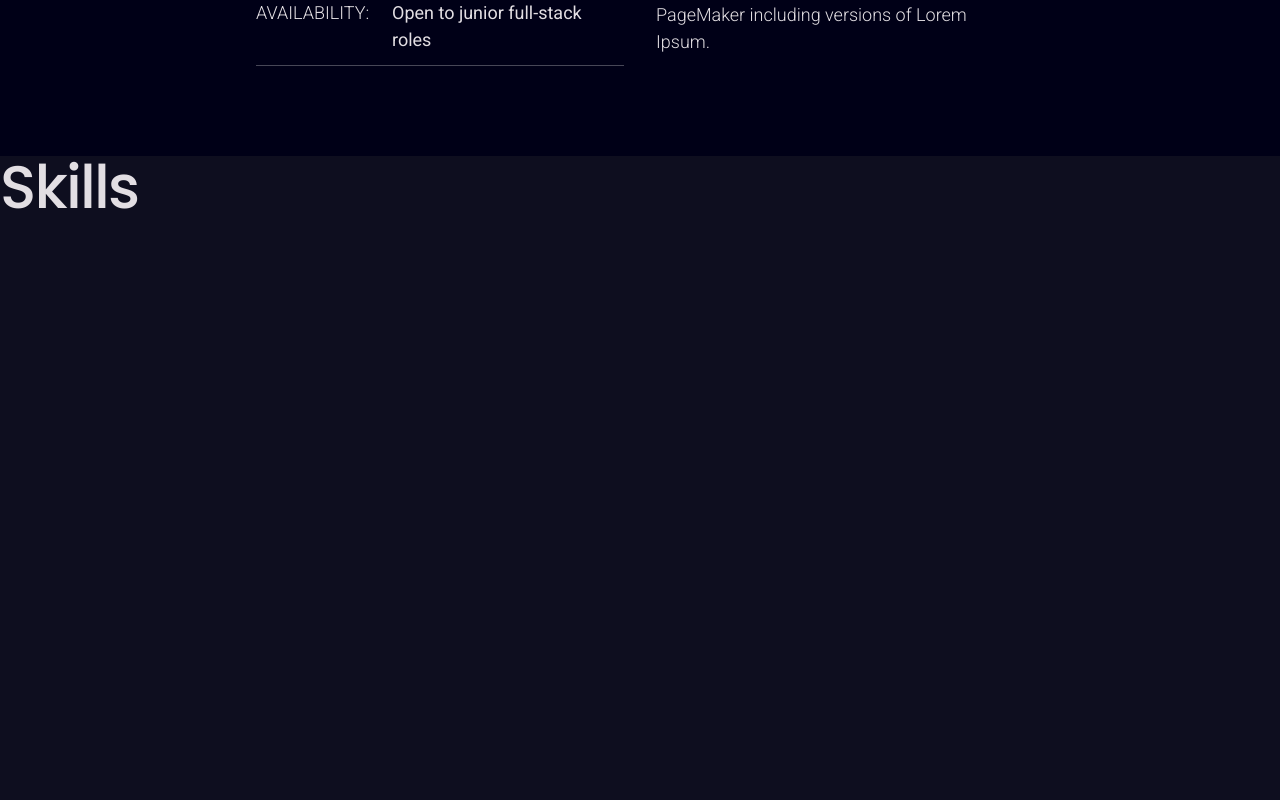
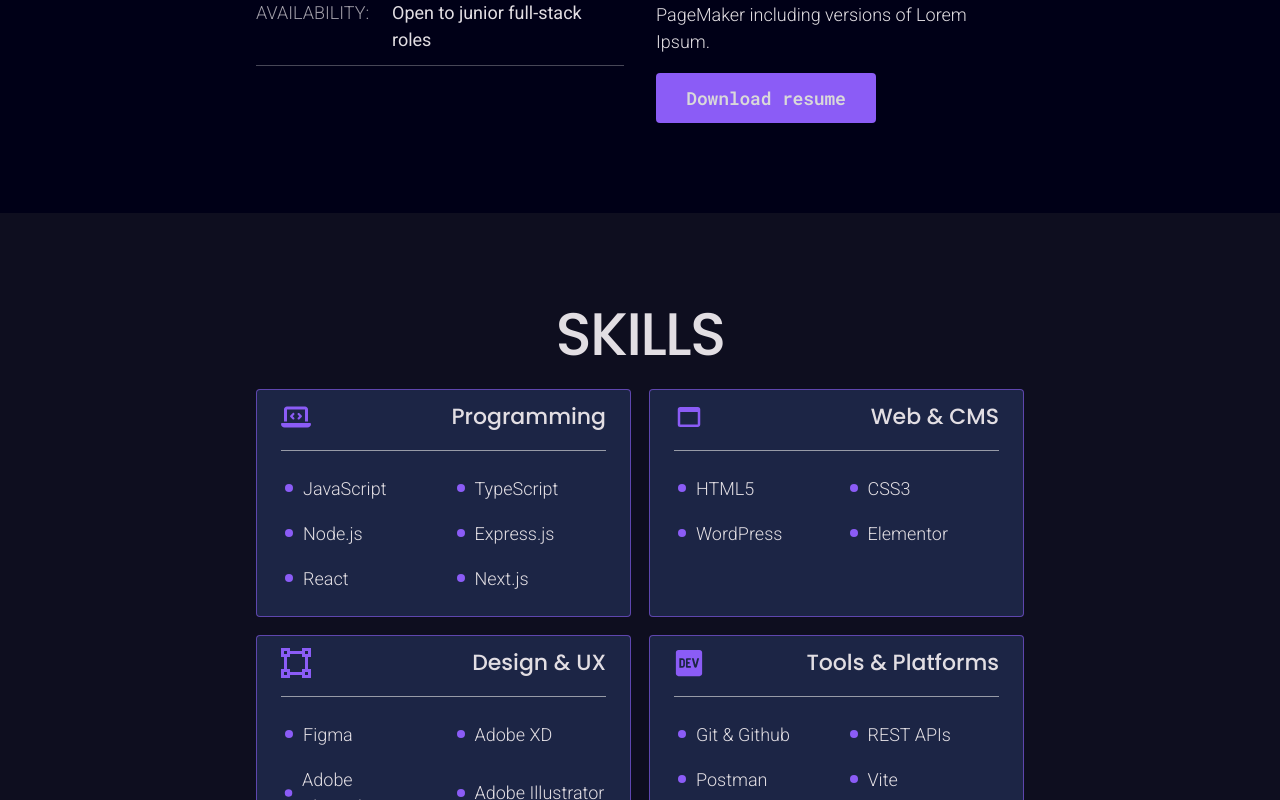
Before and after one commit to AlisaPagan/portfolio, a Next.js app: page / in a window 1280 px wide. Shown: the part 2000-2800 px from the top of the page. Before the commit the page ends 2250 px from the top, so only its background shows below. Built offline with nearby package versions, Linux system fonts and the light colour scheme.

Commit message:
UI: add skills section - markup, mobile and tablet styles

```diff
--- a/components/Home/About/About.module.css
+++ b/components/Home/About/About.module.css
@@ -89,12 +89,46 @@
 
 .itemLabel {
   text-transform: uppercase;
+  opacity: 0.7;
 }
 
 .itemValue {
   font-weight: 400;
 }
 
+.btn {
+  display: inline-flex;
+  align-items: center;
+  justify-content: center;
+  width: 100%;
+  font-family: var(--font-roboto-mono);
+  font-weight: 600;
+  font-size: 18px;
+  height: 50px;
+  border-radius: 4px;
+  text-align: center;
+  line-height: 1;
+  cursor: pointer;
+  padding: 12px;
+  letter-spacing: -0.01em;
+  -webkit-tap-highlight-color: transparent;
+  background-color: var(--primary-btn);
+  color: var(--primary-btn-text);
+  border: transparent;
+  transition: background-color var(--transition);
+}
+
+.btn:focus-visible,
+.btn:active {
+  outline: none;
+  background-color: var(--hover-primary-btn);
+}
+
+@media (hover: hover) and (pointer: fine) {
+  .btn:hover {
+    background-color: var(--hover-primary-btn);
+  }
+}
 @media only screen and (min-width: 768px) {
   .sectionWrapper {
     padding-top: 90px;
@@ -129,6 +163,9 @@
 
   .sectionInner {
     gap: 32px;
+  }
+  .btn {
+    width: 220px;
   }
 }
 
--- a/components/Home/About/About.tsx
+++ b/components/Home/About/About.tsx
@@ -77,6 +77,14 @@
                   publishing software like Aldus PageMaker including versions of
                   Lorem Ipsum.
                 </p>
+
+                <a
+                  href="/Alisa_Pagan_Fullstack_Developer.pdf"
+                  download="Alisa_Pagan_Fullstack_Developer.pdf"
+                  className={styles.btn}
+                >
+                  Download resume
+                </a>
               </div>
             </div>
           </div>
--- a/components/Home/Skills/Skills.module.css
+++ b/components/Home/Skills/Skills.module.css
@@ -0,0 +1,89 @@
+.sectionWrapper {
+  display: flex;
+  flex-direction: column;
+  gap: 24px;
+  padding-top: 60px;
+  padding-bottom: 60px;
+  align-items: center;
+  justify-content: center;
+}
+
+.heading {
+  text-align: center;
+  text-transform: uppercase;
+  align-self: center;
+}
+
+.skillsGridWrapper {
+  display: flex;
+  flex-direction: column;
+  gap: 18px;
+}
+
+.listWrapper {
+  display: flex;
+  flex-direction: column;
+  gap: 24px;
+  background: var(--secondary-btn);
+  border: 1px solid var(--secondary-btn-border);
+  border-radius: 4px;
+  padding: 12px 24px 24px 24px;
+}
+
+.subheadingWrapper {
+  display: flex;
+  gap: 18px;
+  align-items: center;
+  justify-content: space-between;
+  width: 100%;
+  border-bottom: 1px solid var(--border);
+  padding-bottom: 18px;
+}
+
+.subheading {
+  font-size: 22px;
+  text-align: center;
+}
+.skillsList {
+  display: grid;
+  grid-template-columns: 1fr 1fr;
+  align-items: center;
+  justify-content: center;
+  gap: 18px;
+}
+
+.skillsListItem {
+  display: flex;
+  align-items: center;
+  gap: 6px;
+}
+
+.skillIcon {
+  fill: var(--primary-btn);
+}
+
+@media only screen and (min-width: 768px) {
+  .sectionWrapper {
+    padding-top: 90px;
+    padding-bottom: 90px;
+  }
+
+  .skillsGridWrapper {
+    display: grid;
+    grid-template-columns: repeat(2, minmax(0, 1fr));
+    gap: 18px;
+    align-items: stretch;
+  }
+
+  .listWrapper {
+    width: 100%;
+    height: 100%;
+  }
+}
+
+@media only screen and (min-width: 1440px) {
+  .sectionWrapper {
+    padding-top: 120px;
+    padding-bottom: 120px;
+  }
+}
--- a/components/Home/Skills/Skills.tsx
+++ b/components/Home/Skills/Skills.tsx
@@ -1,7 +1,150 @@
+import styles from "./Skills.module.css";
+import Icon from "@/components/UI/Icon/Icon";
+import { GoDotFill } from "react-icons/go";
+import { FaLaptopCode, FaDev } from "react-icons/fa6";
+import { MdOutlineWebAsset } from "react-icons/md";
+import { SiMaterialdesignicons } from "react-icons/si";
+
 function Skills() {
   return (
-    <section id="skills">
-      <h2>Skills</h2>
+    <section id="skills" className="section">
+      <div className={`${styles.sectionWrapper} container`}>
+        <h2 className={styles.heading}>Skills</h2>
+
+        <div className={styles.skillsGridWrapper}>
+          <div className={styles.listWrapper}>
+            <div className={styles.subheadingWrapper}>
+              <Icon
+                icon={FaLaptopCode}
+                size={30}
+                className={styles.skillIcon}
+              />
+              <h3 className={styles.subheading}>Programming</h3>
+            </div>
+
+            <ul className={styles.skillsList}>
+              <li className={styles.skillsListItem}>
+                <Icon icon={GoDotFill} size={16} className={styles.skillIcon} />
+                JavaScript
+              </li>
+              <li className={styles.skillsListItem}>
+                <Icon icon={GoDotFill} size={16} className={styles.skillIcon} />
+                TypeScript
+              </li>
+              <li className={styles.skillsListItem}>
+                <Icon icon={GoDotFill} size={16} className={styles.skillIcon} />
+                Node.js
+              </li>
+              <li className={styles.skillsListItem}>
+                <Icon icon={GoDotFill} size={16} className={styles.skillIcon} />
+                Express.js
+              </li>
+              <li className={styles.skillsListItem}>
+                <Icon icon={GoDotFill} size={16} className={styles.skillIcon} />
+                React
+              </li>
+              <li className={styles.skillsListItem}>
+                <Icon icon={GoDotFill} size={16} className={styles.skillIcon} />
+                Next.js
+              </li>
+            </ul>
+          </div>
+
+          <div className={styles.listWrapper}>
+            <div className={styles.subheadingWrapper}>
+              <Icon
+                icon={MdOutlineWebAsset}
+                size={30}
+                className={styles.skillIcon}
+              />
+              <h3 className={styles.subheading}>Web & CMS</h3>
+            </div>
+
+            <ul className={styles.skillsList}>
+              <li className={styles.skillsListItem}>
+                <Icon icon={GoDotFill} size={16} className={styles.skillIcon} />
+                HTML5
+              </li>
+              <li className={styles.skillsListItem}>
+                <Icon icon={GoDotFill} size={16} className={styles.skillIcon} />
+                CSS3
+              </li>
+              <li className={styles.skillsListItem}>
+                <Icon icon={GoDotFill} size={16} className={styles.skillIcon} />
+                WordPress
+              </li>
+              <li className={styles.skillsListItem}>
+                <Icon icon={GoDotFill} size={16} className={styles.skillIcon} />
+                Elementor
+              </li>
+            </ul>
+          </div>
+
+          <div className={styles.listWrapper}>
+            <div className={styles.subheadingWrapper}>
+              <Icon
+                icon={SiMaterialdesignicons}
+                size={30}
+                className={styles.skillIcon}
+              />
+              <h3 className={styles.subheading}>Design & UX</h3>
+            </div>
+
+            <ul className={styles.skillsList}>
+              <li className={styles.skillsListItem}>
+                <Icon icon={GoDotFill} size={16} className={styles.skillIcon} />
+                Figma
+              </li>
+              <li className={styles.skillsListItem}>
+                <Icon icon={GoDotFill} size={16} className={styles.skillIcon} />
+                Adobe XD
+              </li>
+              <li className={styles.skillsListItem}>
+                <Icon icon={GoDotFill} size={16} className={styles.skillIcon} />
+                Adobe Photoshop
+              </li>
+              <li className={styles.skillsListItem}>
+                <Icon icon={GoDotFill} size={16} className={styles.skillIcon} />
+                Adobe Illustrator
+              </li>
+            </ul>
+          </div>
+
+          <div className={styles.listWrapper}>
+            <div className={styles.subheadingWrapper}>
+              <Icon icon={FaDev} size={30} className={styles.skillIcon} />
+              <h3 className={styles.subheading}>Tools & Platforms</h3>
+            </div>
+
+            <ul className={styles.skillsList}>
+              <li className={styles.skillsListItem}>
+                <Icon icon={GoDotFill} size={16} className={styles.skillIcon} />
+                Git & Github
+              </li>
+              <li className={styles.skillsListItem}>
+                <Icon icon={GoDotFill} size={16} className={styles.skillIcon} />
+                REST APIs
+              </li>
+              <li className={styles.skillsListItem}>
+                <Icon icon={GoDotFill} size={16} className={styles.skillIcon} />
+                Postman
+              </li>
+              <li className={styles.skillsListItem}>
+                <Icon icon={GoDotFill} size={16} className={styles.skillIcon} />
+                Vite
+              </li>
+              <li className={styles.skillsListItem}>
+                <Icon icon={GoDotFill} size={16} className={styles.skillIcon} />
+                Vercel
+              </li>
+              <li className={styles.skillsListItem}>
+                <Icon icon={GoDotFill} size={16} className={styles.skillIcon} />
+                Trello
+              </li>
+            </ul>
+          </div>
+        </div>
+      </div>
     </section>
   );
 }
--- a/components/UI/Button/Button.module.css
+++ b/components/UI/Button/Button.module.css
@@ -2,6 +2,7 @@
   display: inline-flex;
   align-items: center;
   justify-content: center;
+  width: 100%;
   font-family: var(--font-roboto-mono);
   font-weight: 600;
   font-size: 18px;
@@ -82,3 +83,9 @@
     border-bottom: 1px solid var(--foreground);
   }
 }
+
+@media only screen and (min-width: 768px) {
+  .btn {
+    width: 220px;
+  }
+}
```
Also changed, not shown: 1 other file (tests, documents, lock files or other folders).
